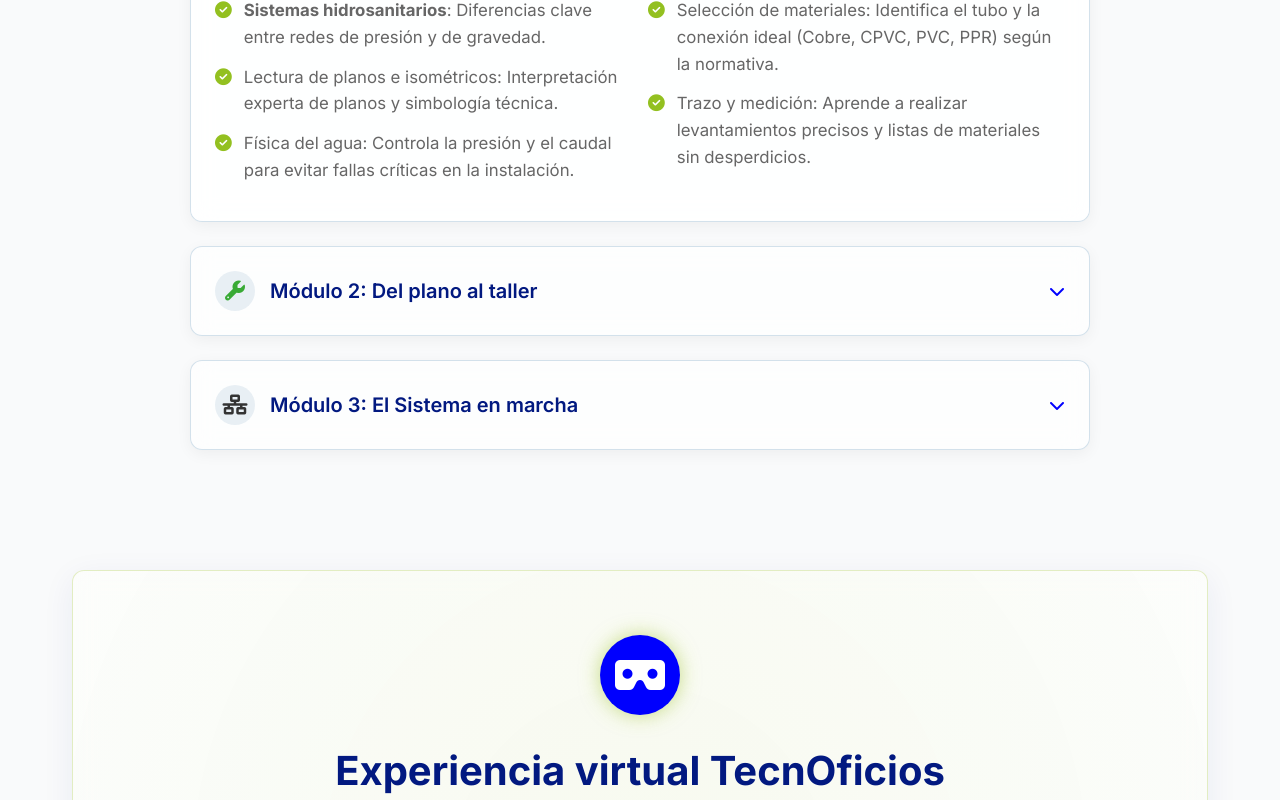
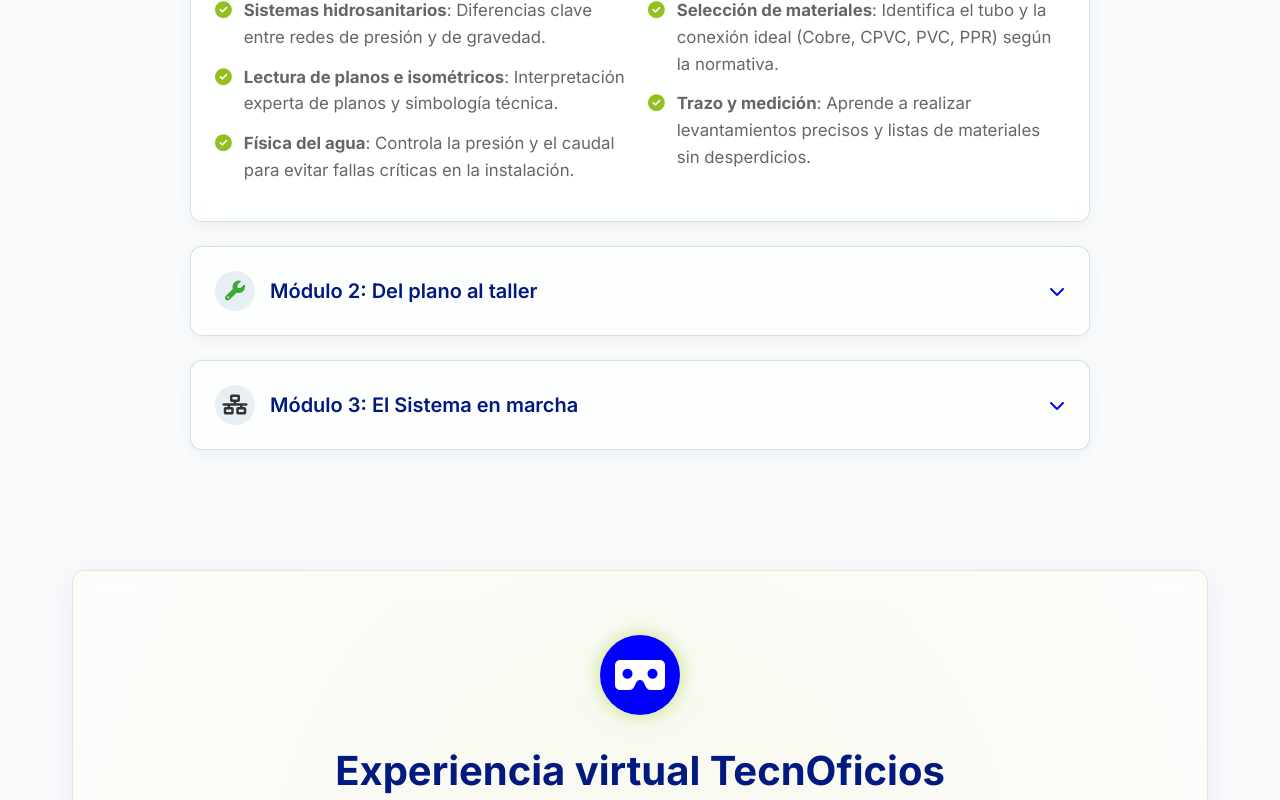
Before and after one commit to Hericraft-Ags/tecno-oficios, a Vue app: page /hidraulic-course in a window 1280 px wide. Shown: the part 2120-2920 px from the top of the page. Built offline with nearby package versions, Linux system fonts and the light colour scheme.

Commit message:
Correc titulos modulos

```diff
--- a/src/views/HidraulicInstall.vue
+++ b/src/views/HidraulicInstall.vue
@@ -279,12 +279,12 @@
                         <div style="display: grid; grid-template-columns: repeat(auto-fit, minmax(250px, 1fr)); gap: 1rem;">
                             <ul class="module-list mt-0">
                                 <li><i class="fas fa-check-circle"></i> <span><strong>Sistemas hidrosanitarios</strong>: Diferencias clave entre redes de presión y de gravedad.</span></li>
-                                <li><i class="fas fa-check-circle"></i> <span>Lectura de planos e isométricos: Interpretación experta de planos y simbología técnica.</span></li>
-                                <li><i class="fas fa-check-circle"></i> <span>Física del agua: Controla la presión y el caudal para evitar fallas críticas en la instalación.</span></li>
+                                <li><i class="fas fa-check-circle"></i> <span><strong>Lectura de planos e isométricos</strong>: Interpretación experta de planos y simbología técnica.</span></li>
+                                <li><i class="fas fa-check-circle"></i> <span><strong>Física del agua</strong>: Controla la presión y el caudal para evitar fallas críticas en la instalación.</span></li>
                             </ul>
                             <ul class="module-list mt-0">
-                                <li><i class="fas fa-check-circle"></i> <span>Selección de materiales: Identifica el tubo y la conexión ideal (Cobre, CPVC, PVC, PPR) según la normativa.</span></li>
-                                <li><i class="fas fa-check-circle"></i> <span>Trazo y medición: Aprende a realizar levantamientos precisos y listas de materiales sin desperdicios.</span></li>
+                                <li><i class="fas fa-check-circle"></i> <span><strong>Selección de materiales</strong>: Identifica el tubo y la conexión ideal (Cobre, CPVC, PVC, PPR) según la normativa.</span></li>
+                                <li><i class="fas fa-check-circle"></i> <span><strong>Trazo y medición</strong>: Aprende a realizar levantamientos precisos y listas de materiales sin desperdicios.</span></li>
                             </ul>
                         </div>
                     </div>
@@ -315,12 +315,12 @@
                         <div style="display: grid; grid-template-columns: repeat(auto-fit, minmax(250px, 1fr)); gap: 1rem;">
                             <ul class="module-list mt-0">
                                 <li><i class="fas fa-check-circle"></i> <span><strong>La armadura del técnico</strong>: Selección y uso correcto del EPP para riesgos químicos y térmicos.</span></li>
-                                <li><i class="fas fa-check-circle"></i> <span>Diagnóstico de herramientas: Inspección y calibración de cortadores, niveles y dados de termofusión.</span></li>
-                                <li><i class="fas fa-check-circle"></i> <span>Arte del habilitado: Técnicas de corte y escariado para asegurar diámetros perfectos.</span></li>
+                                <li><i class="fas fa-check-circle"></i> <span><strong>Diagnóstico de herramientas</strong>: Inspección y calibración de cortadores, niveles y dados de termofusión.</span></li>
+                                <li><i class="fas fa-check-circle"></i> <span><strong>Arte del habilitado</strong>: Técnicas de corte y escariado para asegurar diámetros perfectos.</span></li>
                             </ul>
                             <ul class="module-list mt-0">
-                                <li><i class="fas fa-check-circle"></i> <span>Maestría en uniones: Dominio experto de soldadura, cementado y termofusión.</span></li>
-                                <li><i class="fas fa-check-circle"></i> <span>Orden y residuos: Gestión profesional del área de trabajo y disposición de sobrantes.</span></li>
+                                <li><i class="fas fa-check-circle"></i> <span><strong>Maestría en uniones</strong>: Dominio experto de soldadura, cementado y termofusión.</span></li>
+                                <li><i class="fas fa-check-circle"></i> <span><strong>Orden y residuos</strong>: Gestión profesional del área de trabajo y disposición de sobrantes.</span></li>
                             </ul>
                         </div>
                     </div>
@@ -350,14 +350,14 @@
                     <p style="margin-bottom: 1.5rem; font-size: 1.1rem;">Integrar la red hidrosanitaria y fijar los muebles de baño siguiendo el diseño isométrico, ejecutando pruebas de hermeticidad que garanticen una instalación técnica sin fugas ni errores.</p>
                         <div style="display: grid; grid-template-columns: repeat(auto-fit, minmax(250px, 1fr)); gap: 1rem;">
                             <ul class="module-list mt-0">
-                                <li><i class="fas fa-check-circle"></i> <span>Montaje maestro: Fijación técnica de tuberías y respeto crítico a las pendientes sanitarias.</span></li>
-                                <li><i class="fas fa-check-circle"></i> <span>Instalación de muebles: Montaje y sellado profesional de WC, lavabos y regaderas.</span></li>
+                                <li><i class="fas fa-check-circle"></i> <span><strong>Montaje maestro</strong>: Fijación técnica de tuberías y respeto crítico a las pendientes sanitarias.</span></li>
+                                <li><i class="fas fa-check-circle"></i> <span><strong>Instalación de muebles</strong>: Montaje y sellado profesional de WC, lavabos y regaderas.</span></li>
                                 <li><i class="fas fa-check-circle"></i> <span><strong>Conexión de equipos</strong>: Instalación segura de calentadores y válvulas de alivio.</span></li>
                             </ul>
                             <ul class="module-list mt-0">
-                                <li><i class="fas fa-check-circle"></i> <span>Momento de la verdad: Pruebas de hermeticidad y estanqueidad para certificar cero fugas.</span></li>
-                                <li><i class="fas fa-check-circle"></i> <span>Entrega profesional: Elaboración de reportes técnicos y limpieza final de la obra.</span></li>
-                                <li><i class="fas fa-check-circle"></i> <span>Simulador de certificación: Para obtener el pase a la evaluación real, el alumno debe completar una Misión Integradora.</span></li>
+                                <li><i class="fas fa-check-circle"></i> <span><strong>Momento de la verdad</strong>: Pruebas de hermeticidad y estanqueidad para certificar cero fugas.</span></li>
+                                <li><i class="fas fa-check-circle"></i> <span><strong>Entrega profesional</strong>: Elaboración de reportes técnicos y limpieza final de la obra.</span></li>
+                                <li><i class="fas fa-check-circle"></i> <span><strong>Simulador de certificación</strong>: Para obtener el pase a la evaluación real, el alumno debe completar una Misión Integradora.</span></li>
                             </ul>
                         </div>
                     </div>
```
